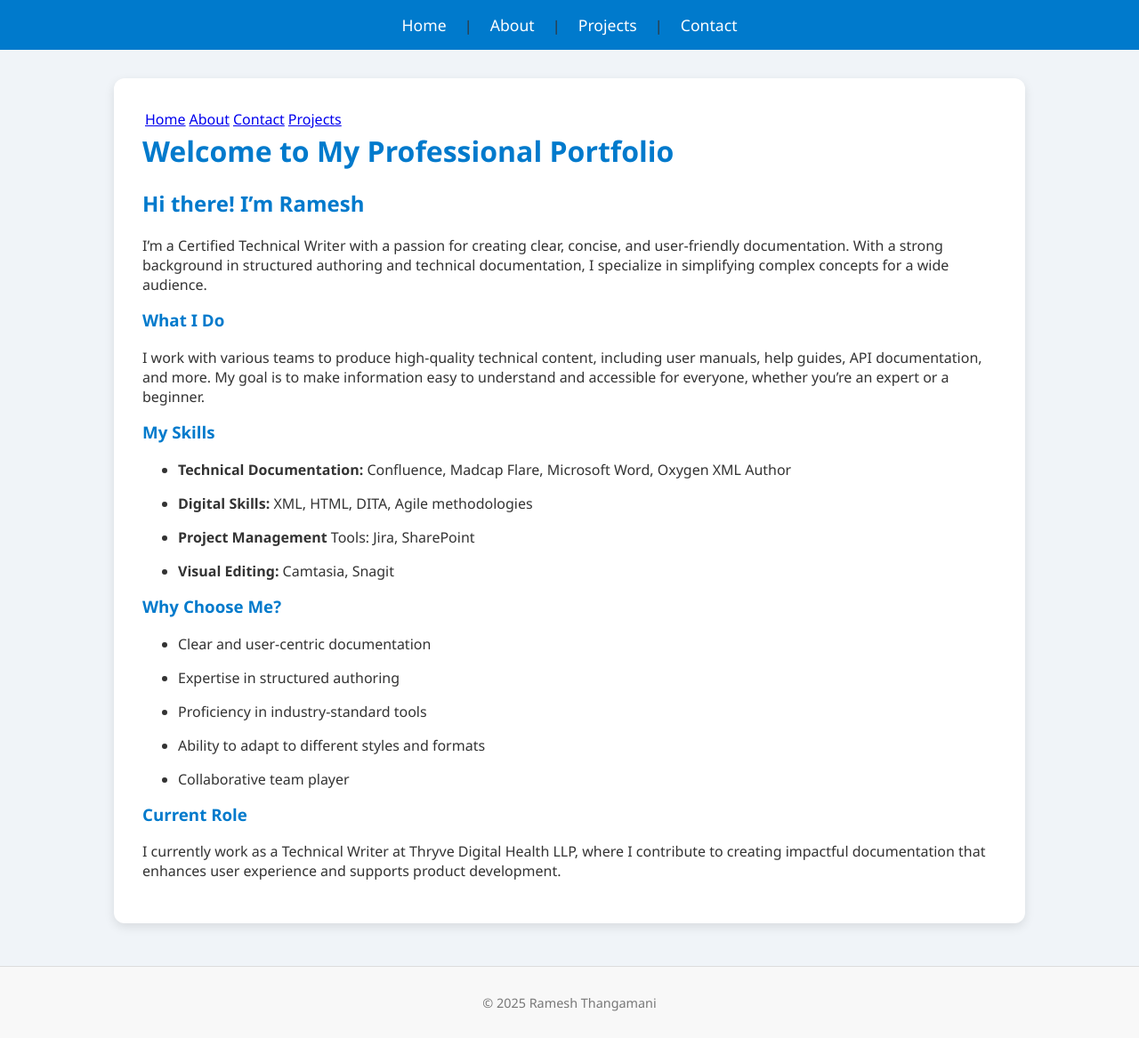
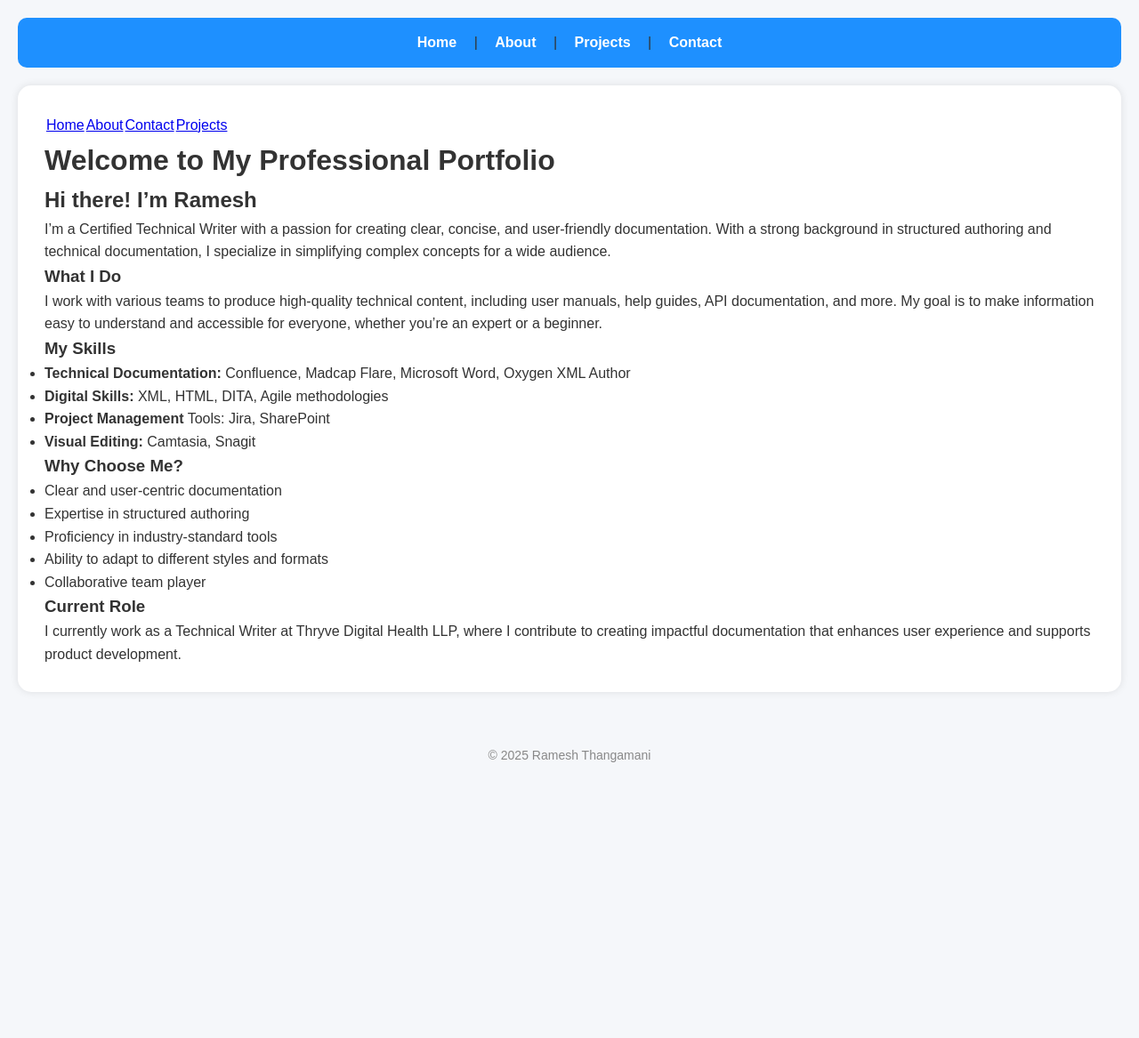
Before and after one commit to Ramesht95/Ramesh-T, a Jekyll site: the page built from index.md, in a window 1280 px wide. Shown: the whole page at 89% size. Built offline with Jekyll 4.4.1, drawn with Linux system fonts in a browser that asks for light colours; after the commit the page ends 900 px from its top, so only the background shows below that.

Commit message:
udpated css

```diff
--- a/assets/css/style.css
+++ b/assets/css/style.css
@@ -1,64 +1,52 @@
-/* Global Styles */
-body {
-  font-family: 'Segoe UI', Tahoma, Geneva, Verdana, sans-serif;
+/* Basic Reset */
+* {
   margin: 0;
   padding: 0;
-  background: #f0f4f8;
-  color: #333;
+  box-sizing: border-box;
 }
 
-/* Navigation Bar */
+/* Body Styling */
+body {
+  font-family: Arial, sans-serif;
+  background-color: #f5f7fa;
+  color: #333;
+  padding: 20px;
+  line-height: 1.6;
+}
+
+/* Navigation Styling */
 nav {
-  background-color: #007acc;
-  padding: 1rem 2rem;
+  background-color: #1e90ff;
+  padding: 15px;
+  margin-bottom: 20px;
+  border-radius: 10px;
   text-align: center;
 }
 
 nav a {
-  color: #fff;
+  color: white;
+  margin: 0 15px;
   text-decoration: none;
-  margin: 0 1rem;
-  font-size: 1.1rem;
+  font-weight: bold;
 }
 
 nav a:hover {
   text-decoration: underline;
 }
 
-/* Main Content */
+/* Main Content Styling */
 main {
-  max-width: 960px;
-  margin: 2rem auto;
-  background: #fff;
-  padding: 2rem;
-  border-radius: 12px;
-  box-shadow: 0 4px 12px rgba(0,0,0,0.1);
+  background-color: white;
+  padding: 30px;
+  border-radius: 15px;
+  box-shadow: 0 0 10px rgba(0, 0, 0, 0.1);
 }
 
-/* Headings */
-h1, h2, h3 {
-  color: #007acc;
-  margin-top: 0;
-}
-
-/* Footer */
+/* Footer Styling */
 footer {
   text-align: center;
-  margin-top: 3rem;
-  padding: 1rem;
-  background-color: #f8f8f8;
-  font-size: 0.9rem;
-  color: #777;
-  border-top: 1px solid #ddd;
+  margin-top: 40px;
+  padding-top: 20px;
+  font-size: 14px;
+  color: #888;
 }
-
-/* Responsive */
-@media (max-width: 768px) {
-  nav {
-    padding: 1rem;
-  }
-  main {
-    margin: 1rem;
-    padding: 1.5rem;
-  }
-}
```
